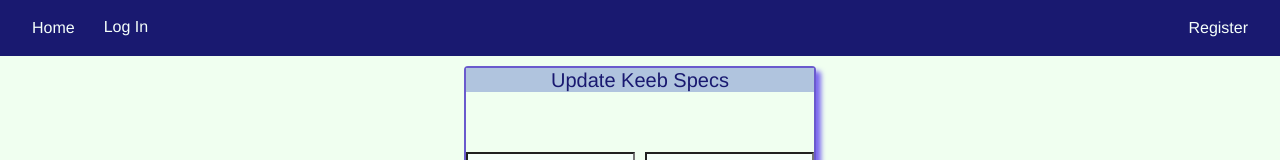
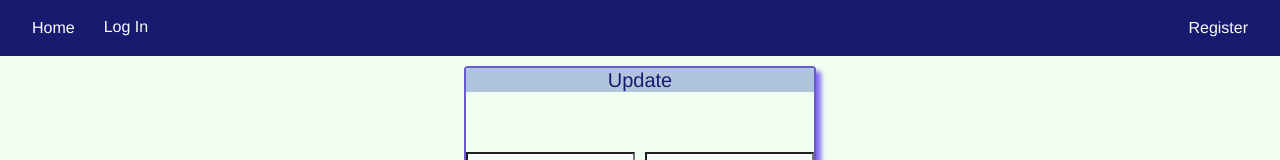
Before and after one commit to JSK321/mykeebs-react, a React (Create React App) app: page /updatekeeb/1 in a window 1280 px wide. Shown: the top 160 px of the page. Built offline with nearby package versions, Linux system fonts and the light colour scheme; no server answers.

Commit message:
update keebcard title change

```diff
--- a/src/components/KeebUpdateCard/index.js
+++ b/src/components/KeebUpdateCard/index.js
@@ -5,11 +5,11 @@ export default function KeebUpdateCard(props) {
     return (
         <div className="KeebUpdateCard">
             <div className="updateCard card" style={{backgroundColor:"honeydew"}}>
-                <h5 className="card-title" style={{ backgroundColor: "lightsteelblue", color: "midnightblue" }}>Update Keeb Specs</h5>
+                <h5 className="card-title" style={{ backgroundColor: "lightsteelblue", color: "midnightblue" }}>Update {props.maker} {props.name}</h5>
                 <form onSubmit={props.handleFormSubmit}>
                     {/* Image Preview */}
                     {props.loading ? (
-                        <h3 style={{ color: "midnightblue" }}>Loading Image...</h3>
+                        <h3 style={{ color: "midnightblue" }}><strong>Loading Image...</strong></h3>
                     ) :
                         (
                             <img src={props.keebImage ? (props.keebImage) : null} style={props.keebImage ? ({ maxWidth: '100%', height: 'auto', maxHeight:"300px", marginBottom:'12px'}):null} />
--- a/src/pages/KeebDetail/index.js
+++ b/src/pages/KeebDetail/index.js
@@ -6,6 +6,8 @@ import KeebUpdateCard from '../../components/KeebUpdateCard'
 export default function KeebDetail(props) {
     const [updateKeeb, setUpdateKeeb] = useState({
         keebId: "",
+        name:"",
+        maker:"",
         color: "",
         plate: "",
         keebImage: ""
@@ -58,6 +60,8 @@ export default function KeebDetail(props) {
         API.getOneKeeb(id).then(keebData => {
             setUpdateKeeb({
                 keebId: id,
+                name: keebData.name,
+                maker: keebData.maker,
                 color: keebData.color,
                 plate: keebData.plate,
                 keebImage: keebData.keebImage
@@ -183,6 +187,8 @@ export default function KeebDetail(props) {
                 handleUploadImage={handleUploadImage}
                 keebImage={updateKeeb.keebImage}
                 keebId={updateKeeb.keebId}
+                name={updateKeeb.name}
+                maker={updateKeeb.maker}
                 color={updateKeeb.color}
                 plate={updateKeeb.plate}
                 switches={updateParts.switches}
```
Also changed, not shown: 1 other file (tests, documents, lock files or other folders).
